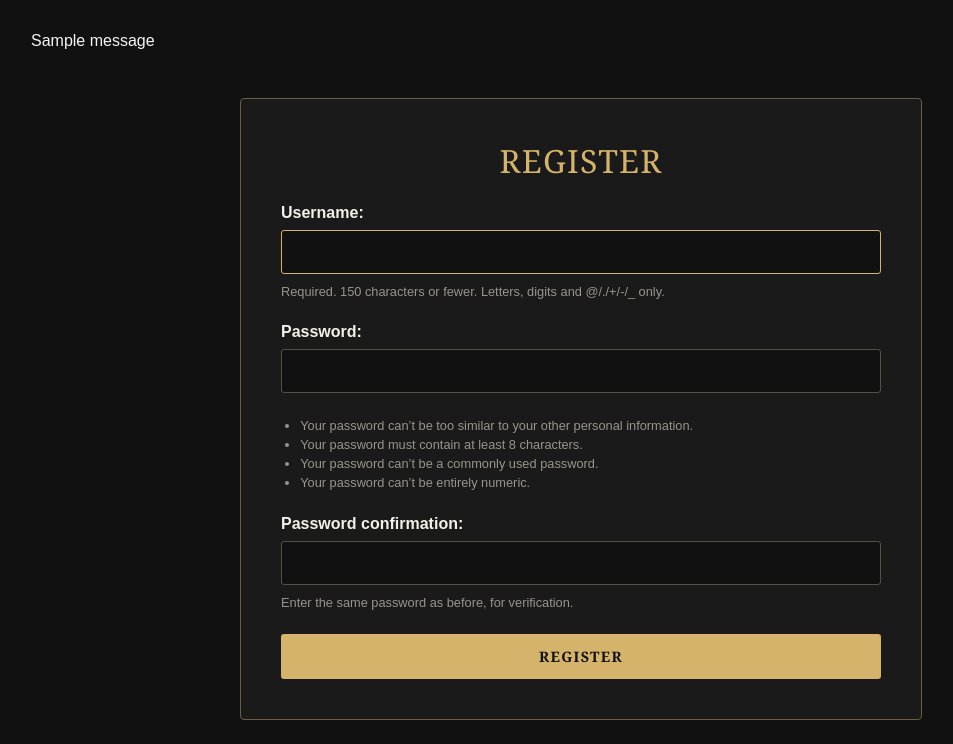
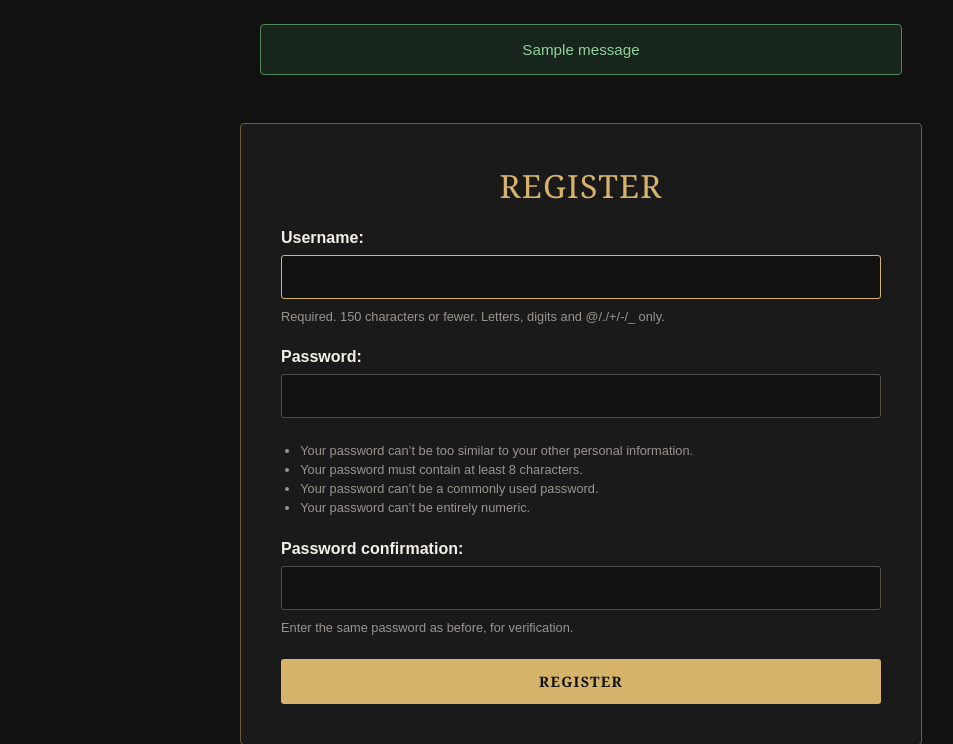
Before and after one commit to xmarcelx2018-cmd/expedition_33_wiki, a Django app: page /wiki/register/ in a window 1280 px wide. Shown: the part 78-822 px from the top of the page, without its empty margins (59-1012 px from the left). Run offline with Django 4.2, Linux system fonts and the light colour scheme; one stand-in notice (Sample message) is shown; parts of the project's set-up code (start-up, migrations or seed data) failed here and were passed over.

Commit message:
Implement success message for registration and clearer error message for incorrect password

```diff
--- a/static/css/style.css
+++ b/static/css/style.css
@@ -453,6 +453,47 @@ a:hover {
 
 .register-card button:hover {
     background-color: #f0d394;
+}
+
+/* Messages */
+
+.message-container {
+    display: flex;
+    justify-content: center;
+    width: 100%;
+    padding: 1.5rem 1rem 0;
+    box-sizing: border-box;
+}
+
+.site-message {
+    width: 100%;
+    max-width: 600px;
+    padding: 1rem 1.25rem;
+    border-radius: 4px;
+    text-align: center;
+    font-size: 0.95rem;
+}
+
+.site-message.success {
+    background-color: #18251c;
+    border: 1px solid #4f8a5b;
+    color: #8fd19e;
+}
+
+/* Form Errors */
+
+.register-card .errorlist {
+    margin: 0 0 1rem;
+    padding: 0;
+    color: #e57373;
+    font-size: 0.85rem;
+    font-weight: 600;
+    line-height: 1.5;
+    list-style: none;
+}
+
+.register-card .errorlist li {
+    margin-bottom: 0.4rem;
 }
 
 /* Detail Images */
--- a/templates/base.html
+++ b/templates/base.html
@@ -45,14 +45,14 @@
     <main class="site-main">
 
         {% if messages %}
-            <div class="container">
-                {% for message in messages %}
-                    <div>
-                        {{ message }}
-                    </div>
-                {% endfor %}
+    <div class="message-container">
+        {% for message in messages %}
+            <div class="site-message {{ message.tags }}">
+                {{ message }}
             </div>
-        {% endif %}
+        {% endfor %}
+    </div>
+{% endif %}
 
         {% block content %}
         {% endblock %}
--- a/wiki/views.py
+++ b/wiki/views.py
@@ -13,11 +13,19 @@ def register(request):
 
         if form.is_valid():
             form.save()
+            messages.success(
+                request,
+                "Registration successful! You can now log in."
+            )
             return redirect("login")
     else:
         form = UserCreationForm()
 
-    return render(request, "registration/register.html", {"form": form})
+    return render(
+        request,
+        "registration/register.html",
+        {"form": form}
+    )
 
 
 class WikiList(ListView):
```
